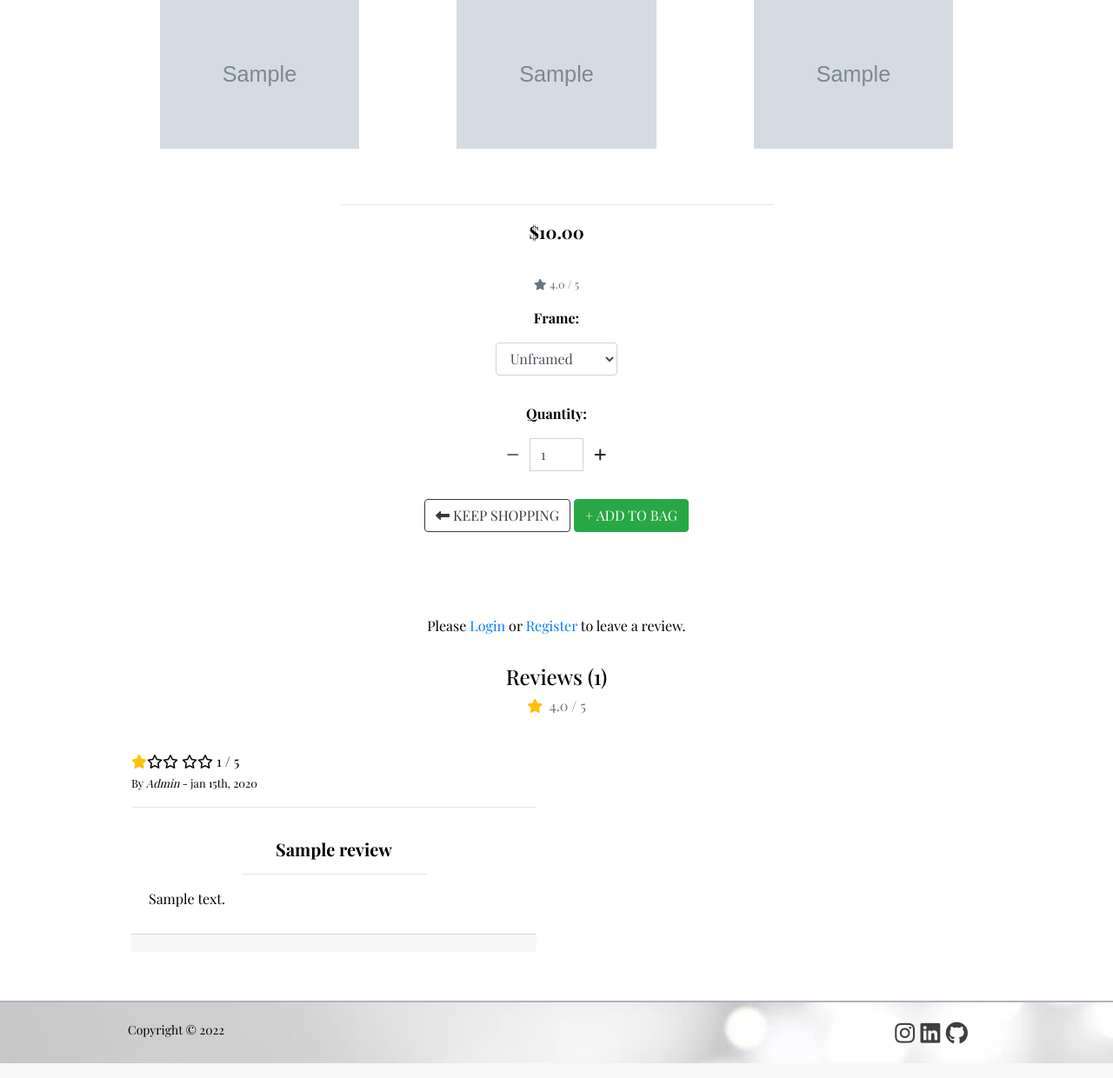
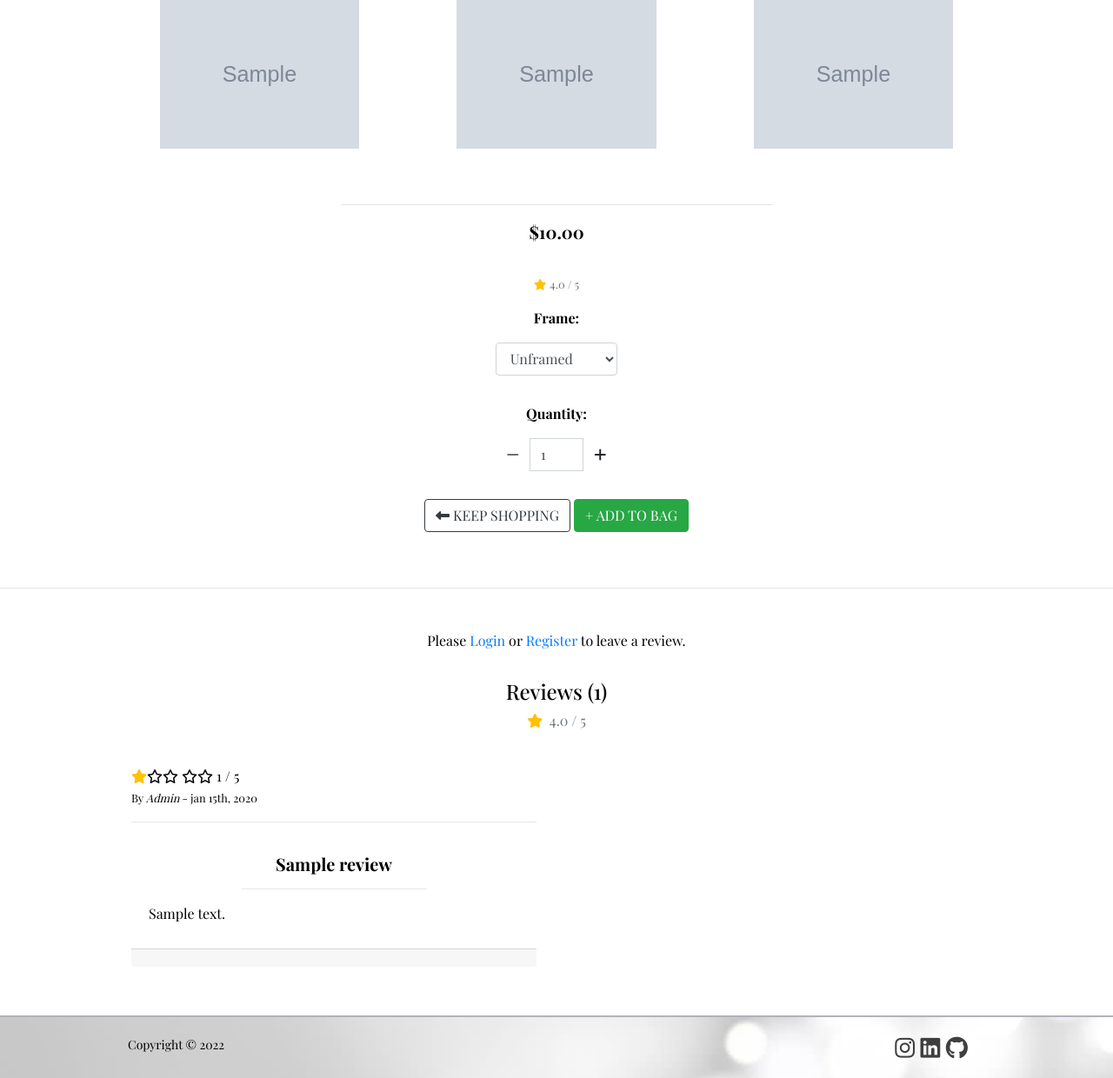
Before and after one commit to OndrejValla/Z-V-GALLERY, a Django app: page /products/1/ in a window 1280 px wide. Shown: the part 542-1782 px from the top of the page at 87% size. Run offline with Django 3.2, Linux system fonts and the light colour scheme; data comes from the database, SQL or seed files in the repository; tables that the repository leaves empty hold one stand-in row (values such as "Sample post"); grey boxes marked "Sample" are stand-in pictures; some libraries are stand-ins or nearby versions; some web fonts are replaced.

```diff
--- a/products/templates/products/product_detail.html
+++ b/products/templates/products/product_detail.html
@@ -68,13 +68,13 @@
         </div>
         <div class="col-12 mb-3">
             {% if product.rating %}
-            <small class="text-muted"><i class="fas fa-star mr-1"></i>{{ product.rating }} / 5</small>
+            <small class="text-muted"><i class="fas fa-star mr-1 text-warning"></i>{{ product.rating }} / 5</small>
             {% else %}
             <small class="text-muted">No Rating</small>
             {% endif %}
         </div>
     </div>
-    <!--- Add Product to the Shopping bag Form by Code Institute. Thanks --->
+    <!-- Add Product to the Shopping bag Form by Code Institute -->
     <form class="form" action="{% url 'add_to_bag' product.id %}" method="POST">
         {% csrf_token %}
         <div class="row text-center">
@@ -135,6 +135,7 @@
         </div>
     </form>
 </div>
+<hr>
 
 {% include 'reviews/includes/reviews.html' %}
 
```
